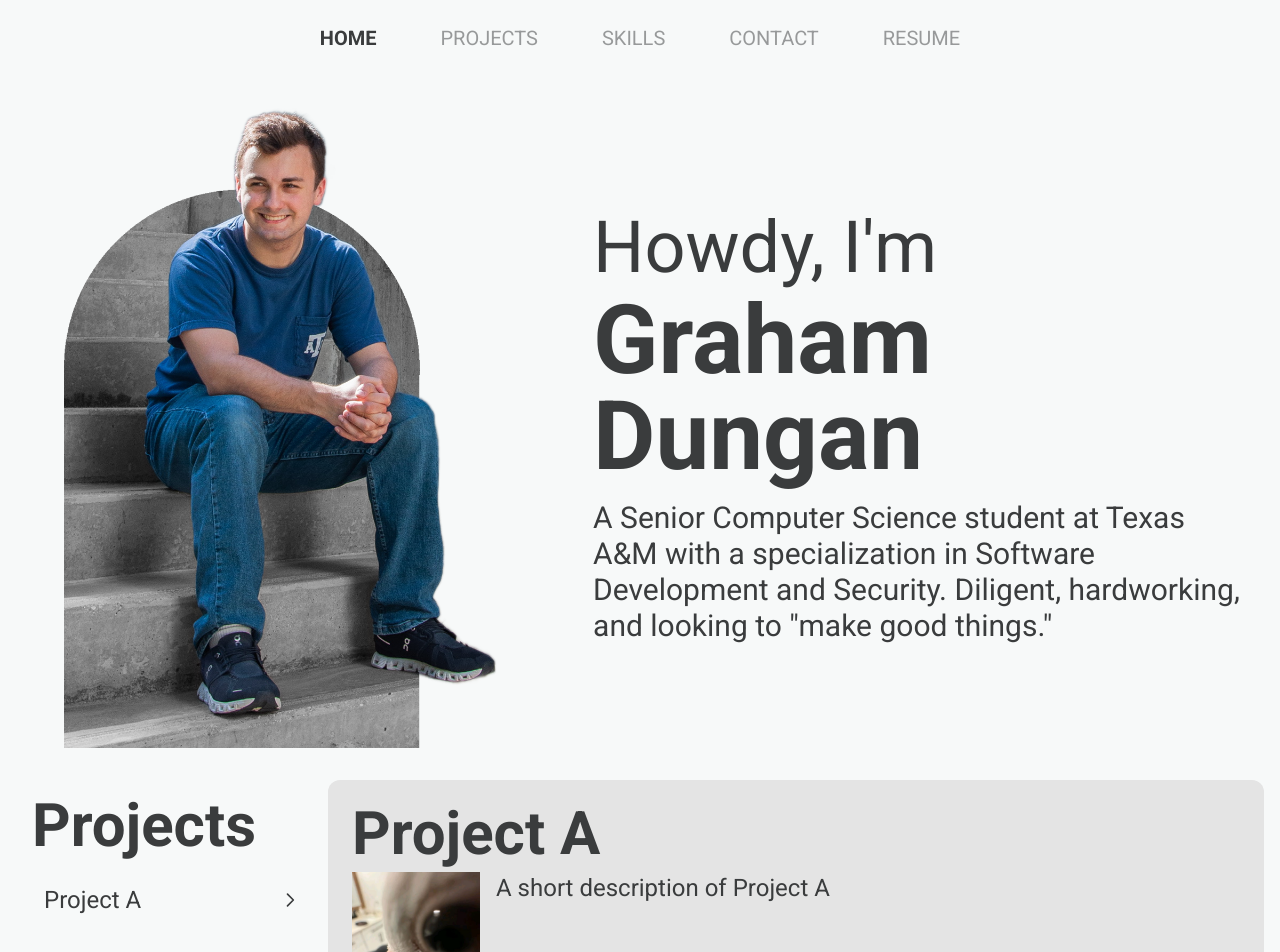
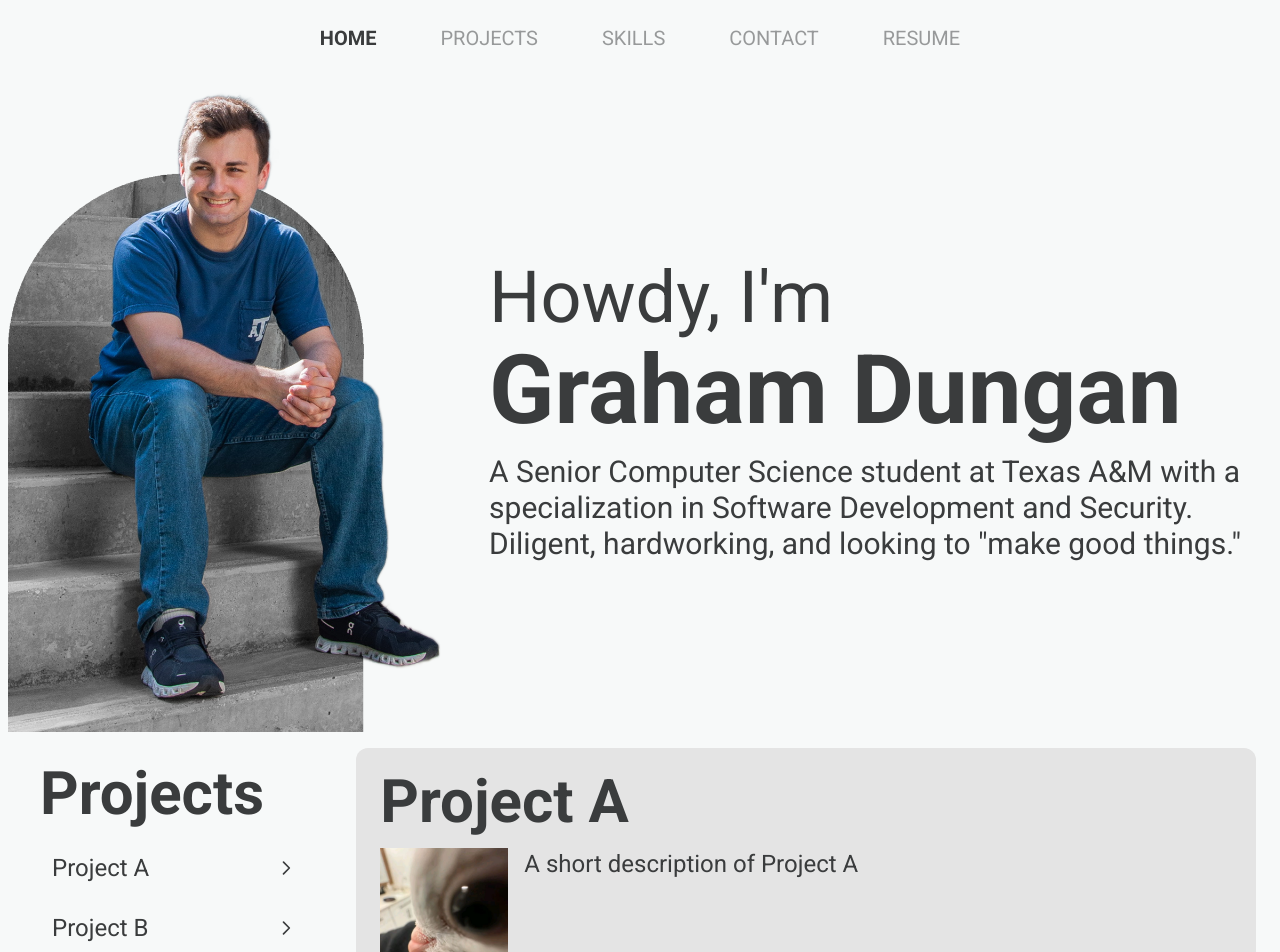
Before and after one commit to gmgrahamgm/personal-website, a React (Vite) app: page /home in a window 1280 px wide. Shown: the top 952 px of the page. Built offline with nearby package versions, Linux system fonts and the light colour scheme.

Commit message:
Added max-width to Home

```diff
--- a/src/App.jsx
+++ b/src/App.jsx
@@ -20,7 +20,7 @@ function App() {
   return (
     <div className="min-h-screen bg-[#F7F9F9] text-[#3A3C3D]">
       <Navbar />
-      <main className="px-4 py-8">
+      <main className="px-2 py-4">
         <AnimatePresence mode="wait">
           <Routes location={location} key={location.pathname}>
             <Route path="/" element={<Navigate to="/home" replace />} />
--- a/src/pages/Home.css
+++ b/src/pages/Home.css
@@ -2,10 +2,12 @@
 
 /* Intro Section */
 .intro-section {
-  @apply flex flex-col md:flex-row items-center py-0 md:space-x-8;
+  @apply w-full max-w-[112rem] mx-auto flex flex-col md:flex-row items-center
+         py-0 md:space-x-8;
 }
 .intro-left {
-  @apply hidden md:flex justify-center items-center md:flex-shrink-0 pl-12 pr-12;
+  /* no more pl-12/pr-12—just center within the max-width container */
+  @apply hidden md:flex justify-center items-center md:flex-shrink-0;
 }
 .intro-photo {
   @apply object-cover h-80 md:h-[40rem] w-auto;
@@ -21,12 +23,13 @@
   @apply text-7xl md:text-8xl font-bold mb-4;
 }
 .intro-text {
-  @apply text-2xl md:text-3xl max-w-full md:max-w-7xl text-left;
+  @apply text-2xl md:text-3xl max-w-full md:max-w-5xl text-left;
 }
 
 /* Projects Preview */
 .project-section {
-  @apply flex flex-col md:flex-row py-8;
+  @apply w-full max-w-[112rem] mx-auto flex flex-col md:flex-row
+         py-4 px-4 md:space-x-8;
 }
 .left-project-list {
   @apply w-full md:w-1/4 p-4;
@@ -35,10 +38,11 @@
   @apply text-5xl md:text-6xl font-bold mb-4;
 }
 
-/* Buttons with SVG-arrow placeholder on right */
+/* Buttons with SVG-arrow on the right */
 .btn-project {
-  @apply w-full flex justify-between items-center p-3 bg-transparent rounded-xl
-         hover:bg-[#E4E4E4] mb-3 transition-colors duration-150
+  @apply w-full flex justify-between items-center p-3
+         bg-transparent rounded-xl hover:bg-[#E4E4E4]
+         mb-1 transition-colors duration-150
          text-xl md:text-2xl;
 }
 .btn-project:hover {
@@ -50,7 +54,7 @@
   @apply hidden md:block md:w-3/4 p-6 bg-[#E4E4E4] rounded-xl;
 }
 .preview-title {
-  @apply text-5xl md:text-6xl font-bold mb-2;
+  @apply text-5xl md:text-6xl font-bold mb-4;
 }
 .thumbnail-preview-large {
   @apply w-32 h-32 object-cover mr-4 mb-4;
```
